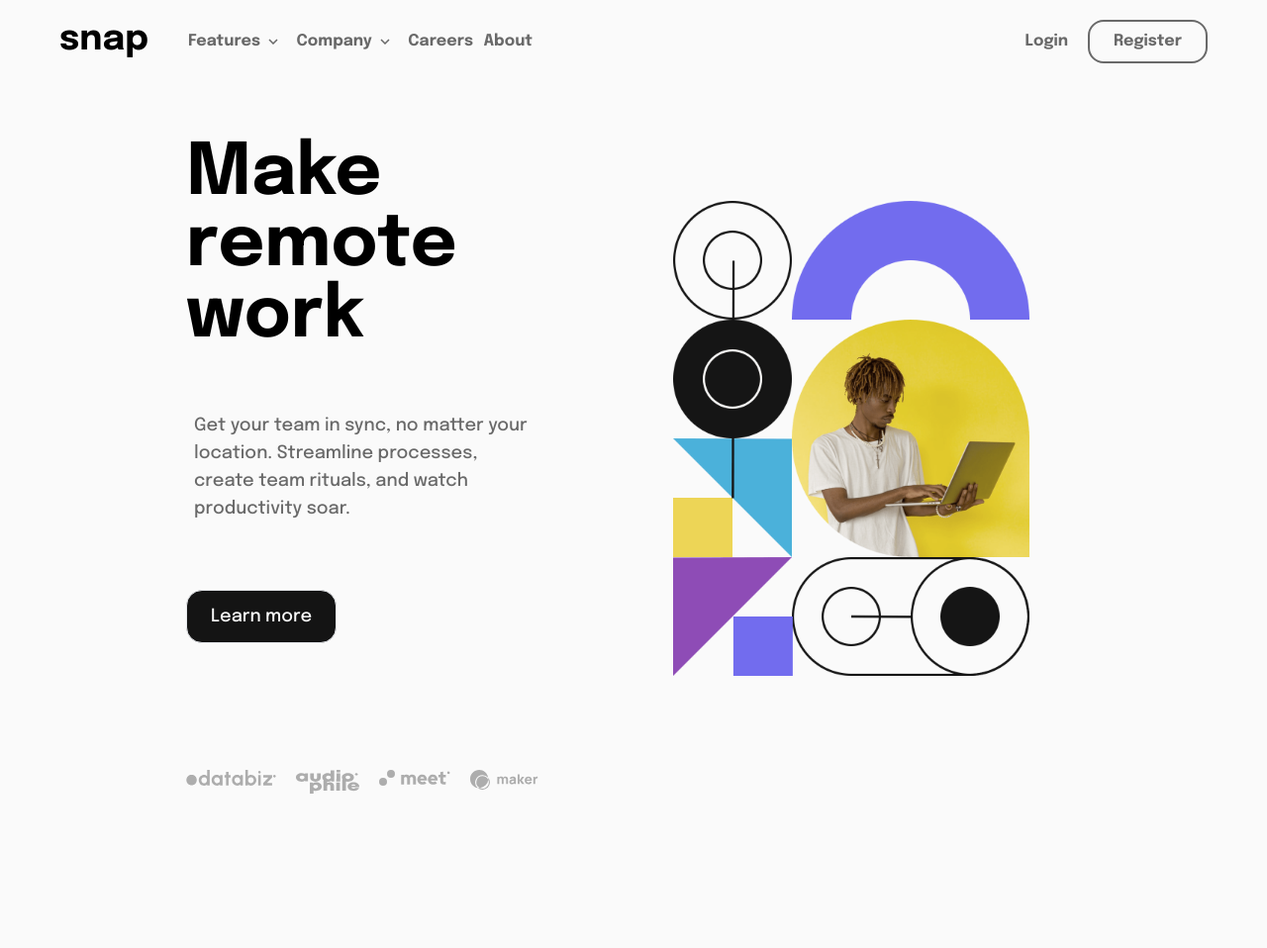
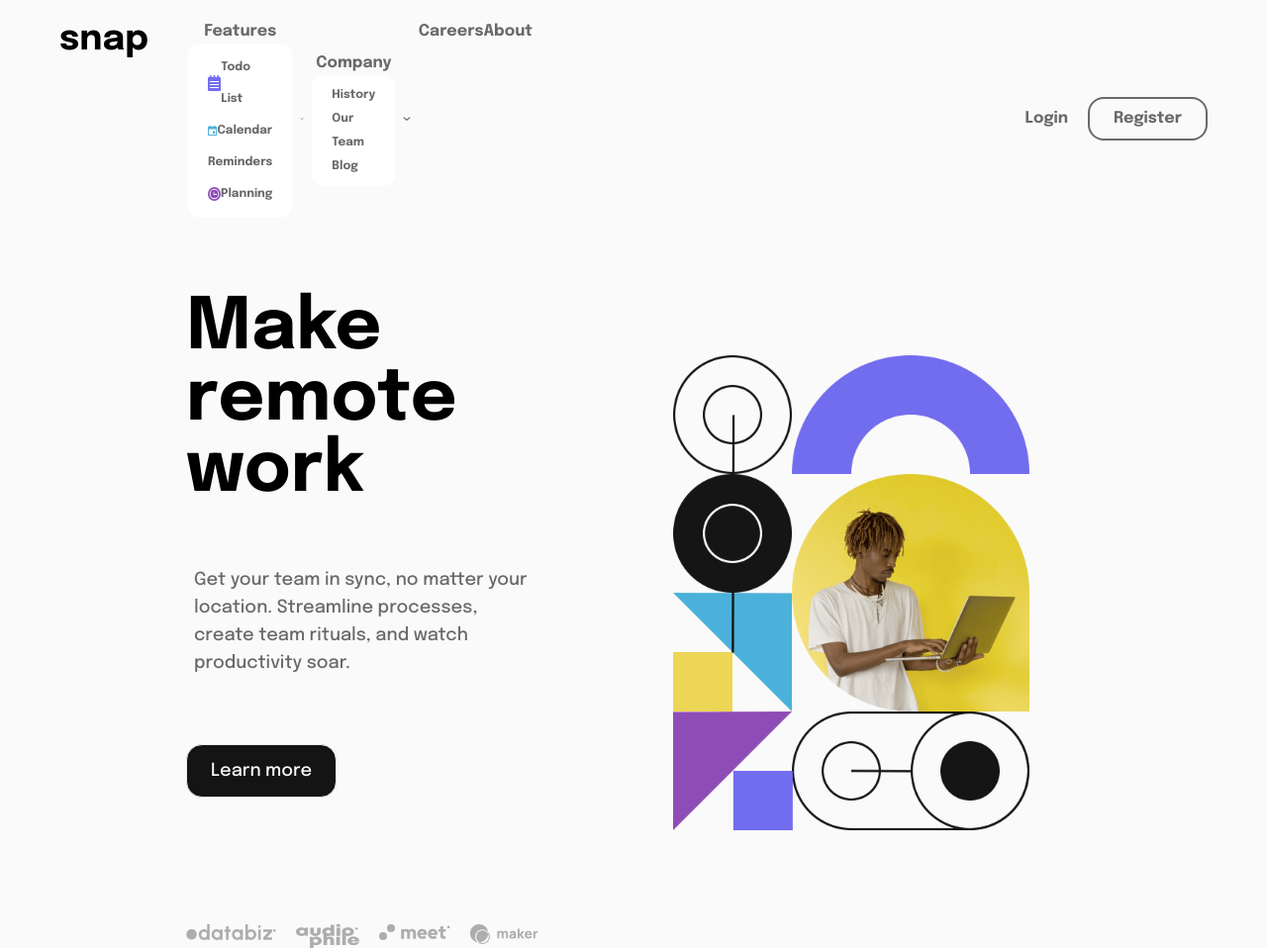
Before and after one commit to Jessepelumi/snap, a website: page public/index.html in a window 1280 px wide. Shown: the whole page at 99% size. Before the commit the page ends 802 px from the top, so only its background shows below. Drawn offline with Linux system fonts and the light colour scheme.

Commit message:
working on the desktop dropdown menu

```diff
--- a/public/index.html
+++ b/public/index.html
@@ -26,6 +26,42 @@
                     <li class="flex items-center cursor-pointer hover:text-neutral-almost_black">
                         <button href="#">
                             Features
+                            <div class="bg-white rounded-xl px-5 py-2 leading-8 z-10 text-xs text-start">
+                                <ul>
+                                    <li>
+                                        <a href="#" class="flex items-center justify-between">
+                                            <span>
+                                                <img src="icons/icon-todo.svg" alt="todo">
+                                            </span>
+                                            <span>Todo List</span>
+                                        </a>
+                                    </li>
+                                    <li>
+                                        <a href="#" class="flex items-center justify-between">
+                                            <span>
+                                                <img src="icons/icon-calendar.svg" alt="calendar">
+                                            </span>
+                                            <span>Calendar</span>
+                                        </a>
+                                    </li>
+                                    <li>
+                                        <a href="#" class="flex items-center justify-between">
+                                            <span>
+                                                <img src="icons/icon-reminders.svg" alt="reminders">
+                                            </span>
+                                            <span>Reminders</span>
+                                        </a>
+                                    </li>
+                                    <li>
+                                        <a href="#" class="flex items-center justify-between">
+                                            <span>
+                                                <img src="icons/icon-planning.svg" alt="planning">
+                                            </span>
+                                            <span>Planning</span>
+                                        </a>
+                                    </li>
+                                </ul>
+                            </div>
                         </button>
                         <span class="px-2">
                             <img src="icons/icon-arrow-down.svg" alt="">
@@ -34,6 +70,25 @@
                     <li class="flex items-center cursor-pointer hover:text-neutral-almost_black">
                         <button href="#">
                             Company
+                            <div class="bg-white rounded-xl px-5 py-2 leading-6 z-10 text-xs text-start">
+                                <ul>
+                                    <li>
+                                        <a href="#">
+                                            History
+                                        </a>
+                                    </li>
+                                    <li>
+                                        <a href="#">
+                                            Our Team
+                                        </a>
+                                    </li>
+                                    <li>
+                                        <a href="#">
+                                            Blog
+                                        </a>
+                                    </li>
+                                </ul>
+                            </div>
                         </button>
                         <span class="px-2">
                             <img src="icons/icon-arrow-down.svg" alt="">
```
Also changed, not shown: public/styles.css.
